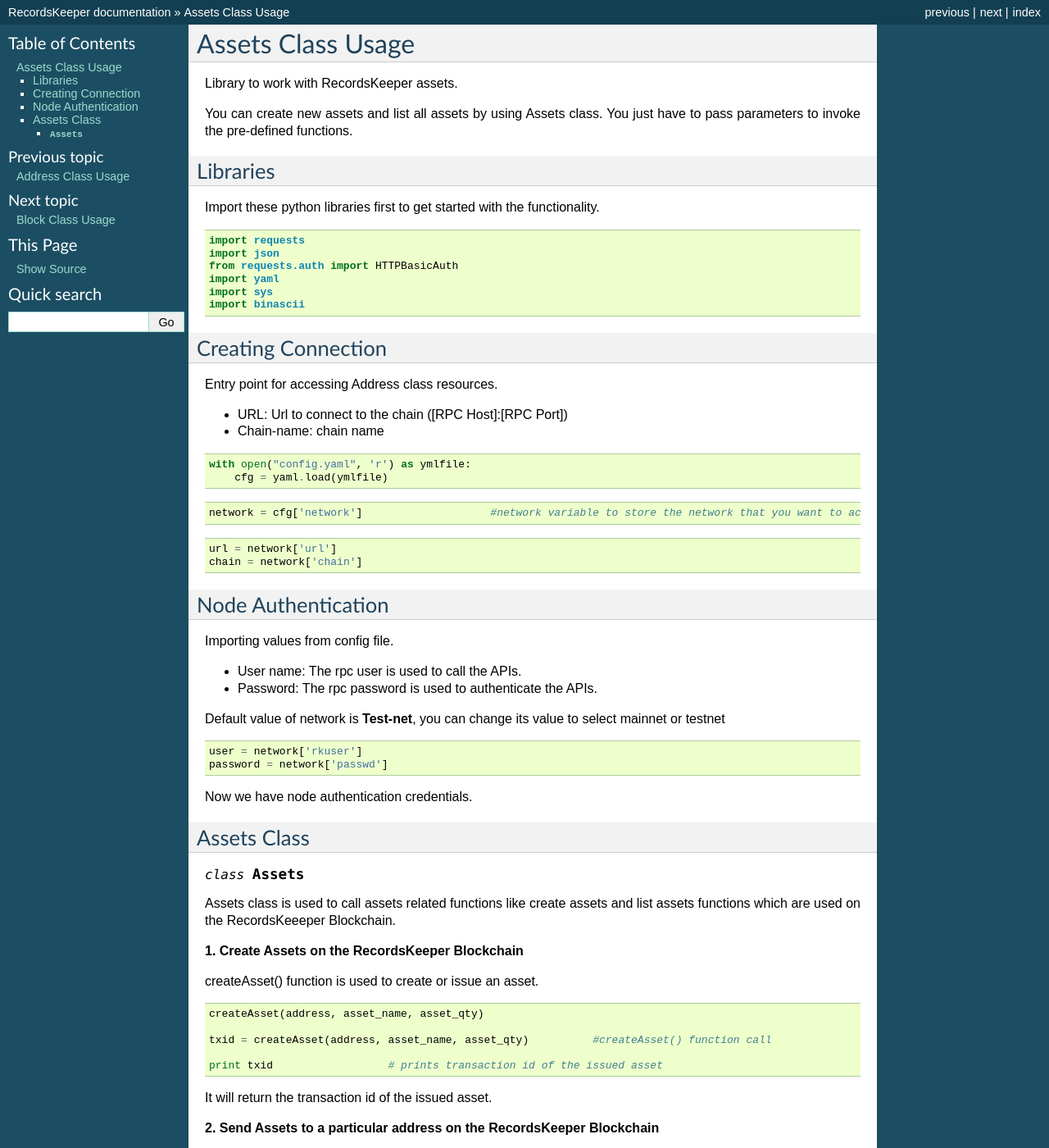
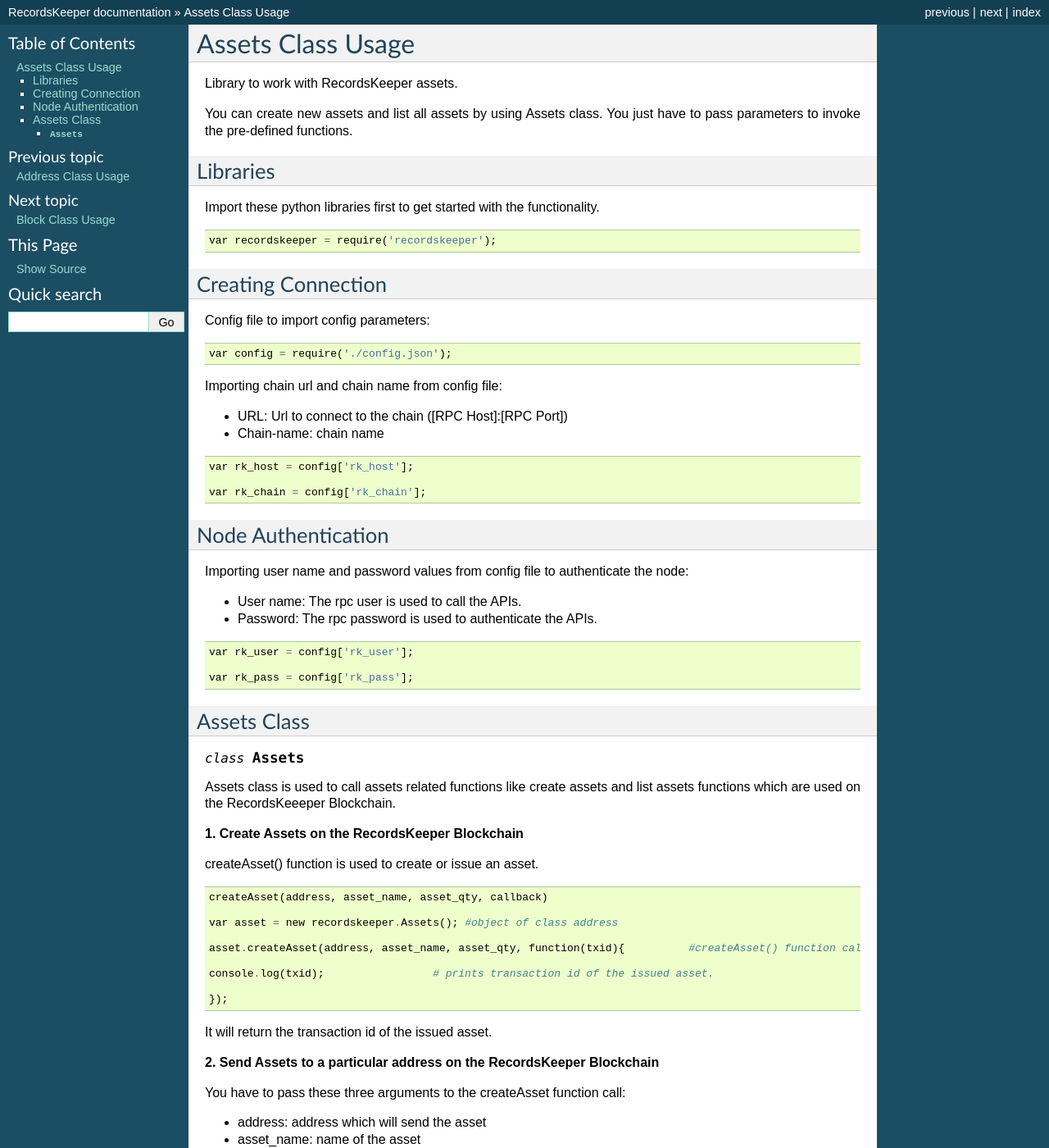
Before and after one commit to RecordsKeeper/recordskeeper-nodejs-sdk, a Sphinx documentation site: the page built from docs/source/assets.rst, in a window 1280 px wide and 1400 px high. Shown: the whole window at 82% size. Built offline with Sphinx 7.4.7, drawn with Linux system fonts in a browser that asks for light colours; some of the changed text lies outside the part shown.

Commit message:
docs updated

```diff
--- a/docs/source/assets.rst
+++ b/docs/source/assets.rst
@@ -13,54 +13,43 @@ Import these python libraries first to get started with the functionality.
 
 .. code-block:: python
 
-    import requests
-    import json
-    from requests.auth import HTTPBasicAuth
-    import yaml
-    import sys
-    import binascii
+ var recordskeeper = require('recordskeeper');
 
 
 Creating Connection
 -------------------
 
-Entry point for accessing Address class resources.
+Config file to import config parameters:
+
+.. code-block:: python
+
+   var config = require('./config.json');
+
+Importing chain url and chain name from config file:
 
 * URL: Url to connect to the chain ([RPC Host]:[RPC Port])
 * Chain-name: chain name
 
 .. code-block:: python
 
-    with open("config.yaml", 'r') as ymlfile:
-        cfg = yaml.load(ymlfile)
+  var rk_host = config['rk_host'];
 
-.. code-block:: python
-
-    network = cfg['network']                    #network variable to store the network that you want to access
-
-
-.. code-block:: python
-
-    url = network['url']
-    chain = network['chain']
+  var rk_chain = config['rk_chain'];
 
 
 Node Authentication
 -------------------
 
-Importing values from config file.
+Importing user name and password values from config file to authenticate the node:
 
 * User name: The rpc user is used to call the APIs.
 * Password: The rpc password is used to authenticate the APIs.
 
-Default value of network is **Test-net**, you can change its value to select mainnet or testnet
-
 .. code-block:: python
 
-    user = network['rkuser']
-    password = network['passwd']
+    var rk_user = config['rk_user'];
 
-Now we have node authentication credentials.
+    var rk_pass = config['rk_pass'];
 
 Assets Class
 ------------
@@ -76,11 +65,15 @@ createAsset() function is used to create or issue an asset.
 
 .. code-block:: python
 
-    createAsset(address, asset_name, asset_qty)
+    createAsset(address, asset_name, asset_qty, callback)
 
-    txid = createAsset(address, asset_name, asset_qty)          #createAsset() function call
+    var asset = new recordskeeper.Assets(); #object of class address
 
-    print txid                  # prints transaction id of the issued asset
+    asset.createAsset(address, asset_name, asset_qty, function(txid){          #createAsset() function call
+
+    console.log(txid);                 # prints transaction id of the issued asset.
+
+    });
 
 It will return the transaction id of the issued asset.
 
@@ -96,11 +89,15 @@ sendAsset() function is used to send an asset.
 
 .. code-block:: python
 
-    sendAsset(address, assetname, qty)
+    sendAsset(address, assetname, qty, callback)
 
-    txid = sendAsset(address, assetname, qty)              #sendAsset() function call
+    var asset = new recordskeeper.Assets(); #object of class address
 
-    print txid                  # prints transaction id of the sent asset
+    asset.sendAsset(address, asset_name, asset_qty, function(txid){          #sendAsset() function call
+
+    console.log(txid);                 # prints transaction id of the sent asset.
+
+    });
 
 It will return the transaction id of the sent asset.
 
@@ -110,12 +107,17 @@ retrieveAssets() function is used to list all assets, no of assets, issued quant
 
 .. code-block:: python
 
-    retrieveAssets()
-    result = retrieveAssets()       #retrieveAssets() function call
+    retrieveAssets(callback)
 
-    print result['name']            #prints name of all the assets
-    print result['asset count']     #prints total asset count
-    print result['id']              #prints assets issued quantity
-    print result['qty']             #prints assets issued transaction id
+    var asset = new recordskeeper.Assets(); #object of class address
+
+    asset.retrieveAsset(function(response){      #retrieveAssets() function call
+
+    console.log(response['asset_name'])            #prints name of all the assets
+    console.log(response['asset_count'])           #prints total asset count
+    console.log(response['issue_id'])              #prints assets issued quantity
+    console.log(response['issue_qty'])             #prints assets issued transaction id
+
+    });
 
 It will return all the assets, the count of the assets, issued quantity of assets and issued transaction id of the asset on the RecordsKeeper Blockchain.
```
